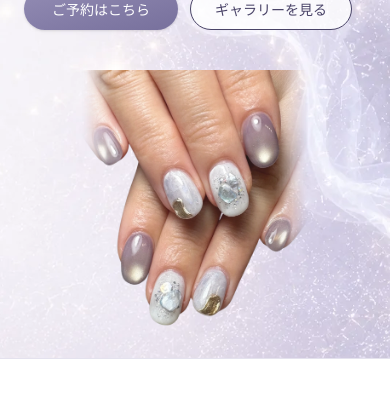
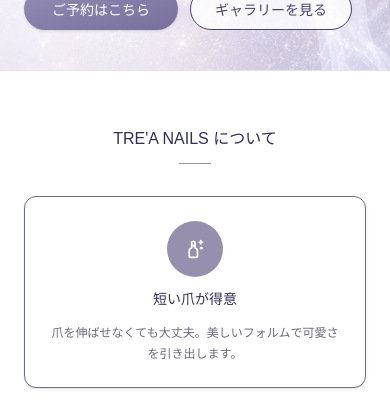
Before and after one commit to hinaokazaki/trea-lp, a Next.js app: page / in a window 390 px wide. Shown: the part 383-785 px from the top of the page. Built offline with nearby package versions, Linux system fonts and the light colour scheme; no server answers; the database is empty.

Commit message:
fix(top): モバイルではHero Sectionの手の画像を非表示に
md未満の画面幅でHero画像を隠し、レイアウトの縦幅を抑制

```diff
--- a/components/top/Hero.tsx
+++ b/components/top/Hero.tsx
@@ -36,7 +36,7 @@ export default function Hero() {
           </div>
 
           {/* Hero image */}
-          <div className="relative min-h-72 md:min-h-105 flex items-end justify-center md:justify-start overflow-hidden">
+          <div className="relative min-h-72 md:min-h-105 hidden md:flex items-end justify-center md:justify-start overflow-hidden">
             <div className="relative w-full h-full max-w-110">
               <Image
                 src="/images/top/hero-nail.webp"
```
